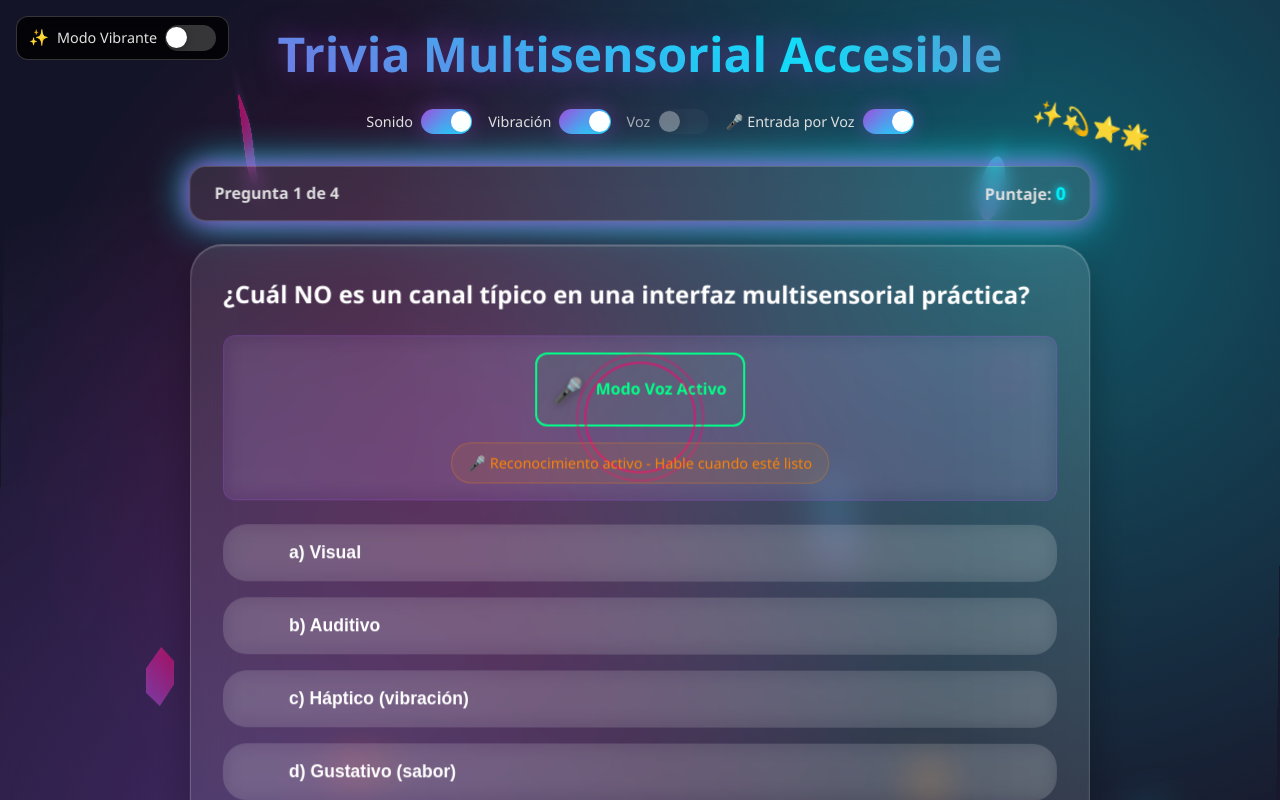
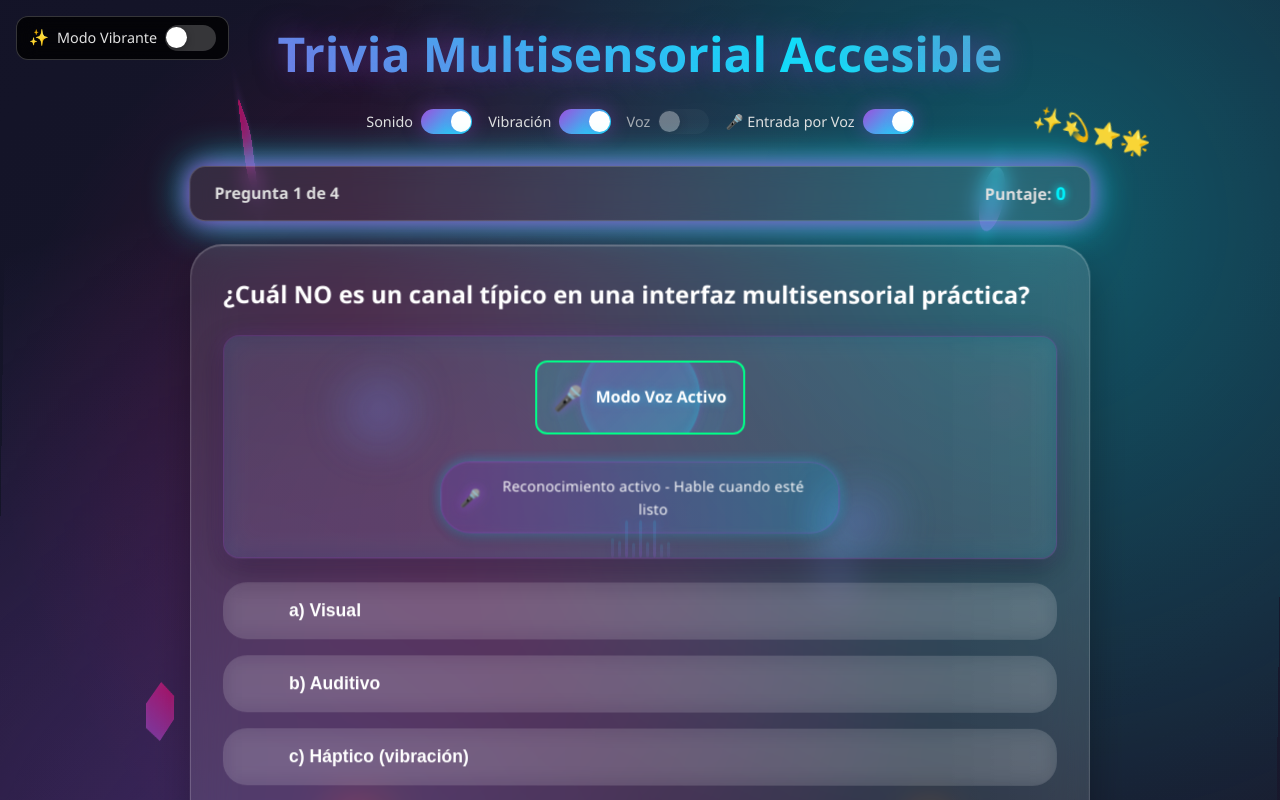
Before and after one commit to Andriu-Dex/Multisensorial, a React (Vite) app: page / in a window 1280 px wide. Both pictures are taken after a click on the switch 888 px from the left and 121 px from the top of the page. Shown: the top 800 px of the page. Built offline with nearby package versions, Linux system fonts and the light colour scheme.

Commit message:
Se modifico el estilo al activar la entrada por voz, a uno mas llamativo

```diff
--- a/src/App.jsx
+++ b/src/App.jsx
@@ -1434,7 +1434,38 @@ function VoiceMicrophone({
   className,
 }) {
   return (
-    <div className={`${styles.voiceMicrophone} ${className || ""}`}>
+    <div
+      className={`${styles.voiceMicrophone} ${className || ""} ${
+        shouldListen ? styles.active : ""
+      }`}
+    >
+      {/* Glow effects */}
+      {shouldListen && (
+        <>
+          <div
+            className={styles.glowEffect}
+            style={{ top: "20%", left: "15%" }}
+          ></div>
+          <div
+            className={styles.glowEffect}
+            style={{ top: "70%", right: "20%" }}
+          ></div>
+        </>
+      )}
+
+      {/* Decorative sound waves */}
+      <div className={styles.decorativeWaves}>
+        <div className={styles.waveContainer}>
+          {Array.from({ length: 9 }).map((_, i) => (
+            <div
+              key={i}
+              className={styles.wave}
+              style={{ animationDelay: `${i * 0.15}s` }}
+            ></div>
+          ))}
+        </div>
+      </div>
+
       {/* Indicador de estado activo */}
       <div
         className={`${styles.micIndicator} ${
@@ -1447,9 +1478,21 @@ function VoiceMicrophone({
         </span>
         {shouldListen && (
           <span className={styles.listeningIndicator}>
-            <span className={styles.pulse}></span>
-            <span className={styles.pulse}></span>
-            <span className={styles.pulse}></span>
+            <span
+              className={`${styles.pulse} ${
+                isListening ? styles.isListening : ""
+              }`}
+            ></span>
+            <span
+              className={`${styles.pulse} ${
+                isListening ? styles.isListening : ""
+              }`}
+            ></span>
+            <span
+              className={`${styles.pulse} ${
+                isListening ? styles.isListening : ""
+              }`}
+            ></span>
           </span>
         )}
       </div>
@@ -1462,10 +1505,22 @@ function VoiceMicrophone({
       )}
 
       {shouldListen && (
-        <div className={styles.listeningStatus}>
-          {isListening
-            ? "🎤 Escuchando... Diga 'Opción A', 'B', 'C' o 'D'"
-            : "🎤 Reconocimiento activo - Hable cuando esté listo"}
+        <div
+          className={`${styles.listeningStatus} ${
+            isListening ? styles.listening : ""
+          }`}
+        >
+          {isListening ? (
+            <>
+              <span className={styles.listeningIcon}>🎤</span>
+              <span>Escuchando... Diga 'Opción A', 'B', 'C' o 'D'</span>
+            </>
+          ) : (
+            <>
+              <span className={styles.listeningIcon}>🎤</span>
+              <span>Reconocimiento activo - Hable cuando esté listo</span>
+            </>
+          )}
         </div>
       )}
     </div>
--- a/src/App.module.css
+++ b/src/App.module.css
@@ -1229,7 +1229,190 @@
   display: flex;
   flex-direction: column;
   align-items: center;
-  gap: 1rem;
+  gap: 1.2rem;
+  padding: 1.5rem;
+  background: rgba(0, 0, 0, 0.15);
+  border-radius: 16px;
+  border: 1px solid rgba(255, 255, 255, 0.1);
+  backdrop-filter: blur(10px);
+  position: relative;
+  overflow: hidden;
+  box-shadow: 0 10px 30px rgba(0, 0, 0, 0.2),
+    inset 0 0 30px rgba(157, 78, 221, 0.1);
+}
+
+.voiceMicrophone::before {
+  content: "";
+  position: absolute;
+  top: 0;
+  left: 0;
+  right: 0;
+  bottom: 0;
+  background: linear-gradient(
+    45deg,
+    rgba(157, 78, 221, 0.1),
+    rgba(40, 209, 247, 0.1)
+  );
+  z-index: -1;
+}
+
+.voiceMicrophone.active {
+  border: 1px solid rgba(157, 78, 221, 0.3);
+  box-shadow: 0 10px 30px rgba(0, 0, 0, 0.3), 0 0 20px rgba(157, 78, 221, 0.2),
+    inset 0 0 30px rgba(40, 209, 247, 0.1);
+  transition: all 0.5s cubic-bezier(0.4, 0, 0.2, 1);
+}
+
+/* Glow effects */
+.glowEffect {
+  position: absolute;
+  width: 60px;
+  height: 60px;
+  border-radius: 50%;
+  filter: blur(20px);
+  opacity: 0.4;
+  z-index: -1;
+  background: radial-gradient(
+    circle,
+    rgba(157, 78, 221, 0.8) 0%,
+    rgba(40, 209, 247, 0.4) 70%,
+    transparent 100%
+  );
+  animation: glowPulse 4s ease-in-out infinite;
+}
+
+@keyframes glowPulse {
+  0%,
+  100% {
+    transform: scale(1);
+    opacity: 0.4;
+  }
+  50% {
+    transform: scale(1.2);
+    opacity: 0.6;
+  }
+}
+
+/* Decorative sound waves */
+.decorativeWaves {
+  position: absolute;
+  bottom: 0;
+  left: 0;
+  right: 0;
+  height: 100%;
+  overflow: hidden;
+  z-index: -1;
+}
+
+.waveContainer {
+  position: absolute;
+  bottom: 0;
+  left: 0;
+  right: 0;
+  height: 60%;
+  display: flex;
+  justify-content: center;
+  align-items: flex-end;
+}
+
+.wave {
+  position: relative;
+  width: 3px;
+  margin: 0 2px;
+  border-radius: 2px;
+  background: linear-gradient(
+    to top,
+    rgba(157, 78, 221, 0.7),
+    rgba(40, 209, 247, 0.7)
+  );
+  opacity: 0.2;
+  transform-origin: bottom;
+  animation: waveAnimation 1.5s ease-in-out infinite;
+  box-shadow: 0 0 8px rgba(157, 78, 221, 0.3);
+}
+
+.wave:nth-child(odd) {
+  height: 15px;
+}
+
+.wave:nth-child(even) {
+  height: 10px;
+}
+
+.wave:nth-child(3n) {
+  animation-duration: 1.7s;
+}
+
+.wave:nth-child(3n + 1) {
+  animation-duration: 1.3s;
+}
+
+@keyframes waveAnimation {
+  0%,
+  100% {
+    transform: scaleY(1);
+    opacity: 0.15;
+  }
+  50% {
+    transform: scaleY(2.5);
+    opacity: 0.3;
+  }
+}
+
+/* Soft mode styles */
+:root.reducedMode .wave,
+.reducedMode .wave,
+:global(.reducedMode) .wave,
+.container:global(.reducedMode) .wave {
+  animation: softWaveAnimation 2s ease-in-out infinite;
+  opacity: 0.1;
+  background: linear-gradient(
+    to top,
+    rgba(157, 78, 221, 0.4),
+    rgba(40, 209, 247, 0.4)
+  );
+  box-shadow: none;
+}
+
+:root.reducedMode .voiceMicrophone,
+.reducedMode .voiceMicrophone,
+:global(.reducedMode) .voiceMicrophone,
+.container:global(.reducedMode) .voiceMicrophone {
+  background: rgba(240, 240, 240, 0.1);
+  border: 1px solid rgba(200, 200, 200, 0.2);
+  box-shadow: 0 5px 15px rgba(0, 0, 0, 0.1);
+}
+
+:root.reducedMode .transcriptText,
+.reducedMode .transcriptText,
+:global(.reducedMode) .transcriptText,
+.container:global(.reducedMode) .transcriptText {
+  background: none;
+  -webkit-background-clip: initial;
+  background-clip: initial;
+  -webkit-text-fill-color: initial;
+  color: #e0e0e0;
+  text-shadow: none;
+}
+
+:root.reducedMode .glowEffect,
+.reducedMode .glowEffect,
+:global(.reducedMode) .glowEffect,
+.container:global(.reducedMode) .glowEffect {
+  opacity: 0.15;
+  filter: blur(25px);
+}
+
+@keyframes softWaveAnimation {
+  0%,
+  100% {
+    transform: scaleY(1);
+    opacity: 0.08;
+  }
+  50% {
+    transform: scaleY(1.8);
+    opacity: 0.15;
+  }
 }
 
 /* Botón del micrófono */
@@ -1292,9 +1475,10 @@
   top: 50%;
   left: 50%;
   transform: translate(-50%, -50%);
-  width: 100px;
-  height: 100px;
+  width: 110px;
+  height: 110px;
   pointer-events: none;
+  filter: blur(0.5px);
 }
 
 .pulse {
@@ -1304,9 +1488,26 @@
   width: 100%;
   height: 100%;
   border-radius: 50%;
-  border: 2px solid var(--accent-pink);
+  background: linear-gradient(
+    135deg,
+    rgba(157, 78, 221, 0.4),
+    rgba(40, 209, 247, 0.4)
+  );
+  box-shadow: 0 0 10px rgba(157, 78, 221, 0.4),
+    inset 0 0 8px rgba(40, 209, 247, 0.5);
   opacity: 0;
-  animation: pulseOut 2s ease-out infinite;
+  animation: pulseOut 2.5s cubic-bezier(0.25, 0.46, 0.45, 0.94) infinite;
+}
+
+.pulse.isListening {
+  background: linear-gradient(
+    135deg,
+    rgba(157, 78, 221, 0.6),
+    rgba(40, 209, 247, 0.6)
+  );
+  box-shadow: 0 0 15px rgba(157, 78, 221, 0.6),
+    inset 0 0 12px rgba(40, 209, 247, 0.7);
+  animation-duration: 2s;
 }
 
 .pulse:nth-child(2) {
@@ -1319,11 +1520,11 @@
 
 @keyframes pulseOut {
   0% {
-    transform: scale(1);
-    opacity: 0.8;
+    transform: scale(0.95);
+    opacity: 0.9;
   }
   100% {
-    transform: scale(1.5);
+    transform: scale(1.6);
     opacity: 0;
   }
 }
@@ -1331,48 +1532,173 @@
 /* Transcript (texto detectado) */
 .transcript {
   text-align: center;
-  padding: 0.75rem 1rem;
-  background: rgba(255, 255, 255, 0.1);
-  border-radius: 8px;
-  border: 1px solid rgba(255, 255, 255, 0.2);
-  min-width: 250px;
+  padding: 0.75rem 1.25rem;
+  background: rgba(40, 209, 247, 0.1);
+  border-radius: 12px;
+  border: 1px solid rgba(157, 78, 221, 0.3);
+  min-width: 280px;
+  box-shadow: 0 4px 12px rgba(0, 0, 0, 0.15),
+    inset 0 0 20px rgba(40, 209, 247, 0.05);
+  backdrop-filter: blur(4px);
+  animation: transcriptFadeIn 0.3s ease-out;
+}
+
+@keyframes transcriptFadeIn {
+  from {
+    opacity: 0;
+    transform: translateY(10px);
+  }
+  to {
+    opacity: 1;
+    transform: translateY(0);
+  }
 }
 
 .transcriptLabel {
   display: block;
-  font-size: 0.8rem;
+  font-size: 0.85rem;
   color: var(--accent-cyan);
-  margin-bottom: 0.25rem;
+  margin-bottom: 0.4rem;
   font-weight: 500;
+  letter-spacing: 0.03em;
+  text-transform: uppercase;
+  text-shadow: 0 0 10px rgba(40, 209, 247, 0.6);
 }
 
 .transcriptText {
   display: block;
-  font-size: 1rem;
+  font-size: 1.1rem;
   color: white;
   font-weight: 600;
   font-style: italic;
+  letter-spacing: 0.01em;
+  line-height: 1.4;
+  background: linear-gradient(to right, #ffffff, rgba(40, 209, 247, 0.8));
+  -webkit-background-clip: text;
+  background-clip: text;
+  -webkit-text-fill-color: transparent;
+  text-shadow: 0 0 15px rgba(255, 255, 255, 0.5);
 }
 
 /* Estado de escucha */
 .listeningStatus {
   text-align: center;
   font-size: 0.9rem;
-  color: var(--accent-orange);
-  background: rgba(255, 133, 0, 0.1);
-  padding: 0.5rem 1rem;
-  border-radius: 20px;
-  border: 1px solid rgba(255, 133, 0, 0.3);
+  color: white;
+  background: linear-gradient(
+    to right,
+    rgba(157, 78, 221, 0.2),
+    rgba(40, 209, 247, 0.2)
+  );
+  padding: 0.75rem 1.25rem;
+  border-radius: 30px;
+  border: 1px solid rgba(157, 78, 221, 0.3);
   animation: breathe 2s ease-in-out infinite;
+  font-weight: 500;
+  letter-spacing: 0.02em;
+  box-shadow: 0 4px 12px rgba(0, 0, 0, 0.1);
+  backdrop-filter: blur(4px);
+  width: 85%;
+  max-width: 400px;
+  margin: 0 auto;
+  display: flex;
+  align-items: center;
+  justify-content: center;
+  gap: 0.5rem;
+}
+
+.listeningStatus.listening {
+  animation-duration: 1.5s;
+  background: linear-gradient(
+    to right,
+    rgba(157, 78, 221, 0.3),
+    rgba(40, 209, 247, 0.3)
+  );
+  border: 1px solid rgba(157, 78, 221, 0.5);
+  box-shadow: 0 6px 15px rgba(0, 0, 0, 0.15), 0 0 15px rgba(157, 78, 221, 0.2);
+}
+
+.listeningIcon {
+  display: inline-block;
+  transform: scale(1.2);
+  filter: drop-shadow(0 0 5px rgba(157, 78, 221, 0.7));
+}
+
+/* Mic indicator styles */
+.micIndicator {
+  display: flex;
+  align-items: center;
+  justify-content: center;
+  gap: 0.75rem;
+  padding: 0.5rem 1.25rem;
+  border-radius: 30px;
+  background: rgba(0, 0, 0, 0.2);
+  border: 1px solid rgba(157, 78, 221, 0.3);
+  position: relative;
+  overflow: hidden;
+  margin-bottom: 0.5rem;
+}
+
+.micIndicator::before {
+  content: "";
+  position: absolute;
+  top: 0;
+  left: 0;
+  right: 0;
+  bottom: 0;
+  background: linear-gradient(
+    45deg,
+    rgba(157, 78, 221, 0.15) 0%,
+    rgba(40, 209, 247, 0.15) 50%,
+    rgba(157, 78, 221, 0.15) 100%
+  );
+  background-size: 200% 200%;
+  animation: gradientFlow 8s ease infinite;
+  z-index: 0;
+}
+
+@keyframes gradientFlow {
+  0% {
+    background-position: 0% 50%;
+  }
+  50% {
+    background-position: 100% 50%;
+  }
+  100% {
+    background-position: 0% 50%;
+  }
+}
+
+.micIcon {
+  font-size: 1.5rem;
+  position: relative;
+  z-index: 1;
+  filter: drop-shadow(0 0 4px rgba(157, 78, 221, 0.6));
+}
+
+.statusText {
+  font-weight: 500;
+  color: white;
+  position: relative;
+  z-index: 1;
+  text-shadow: 0 0 10px rgba(40, 209, 247, 0.6);
 }
 
 @keyframes breathe {
-  0%,
-  100% {
-    opacity: 0.8;
+  0% {
+    opacity: 0.9;
+    transform: scale(0.98);
+    box-shadow: 0 4px 12px rgba(0, 0, 0, 0.1), 0 0 5px rgba(157, 78, 221, 0.4);
   }
   50% {
     opacity: 1;
+    transform: scale(1);
+    box-shadow: 0 6px 15px rgba(0, 0, 0, 0.15), 0 0 15px rgba(40, 209, 247, 0.5);
+  }
+  100% {
+    opacity: 0.9;
+    transform: scale(0.98);
+    box-shadow: 0 4px 12px rgba(0, 0, 0, 0.1), 0 0 5px rgba(157, 78, 221, 0.4);
   }
 }
 
```
